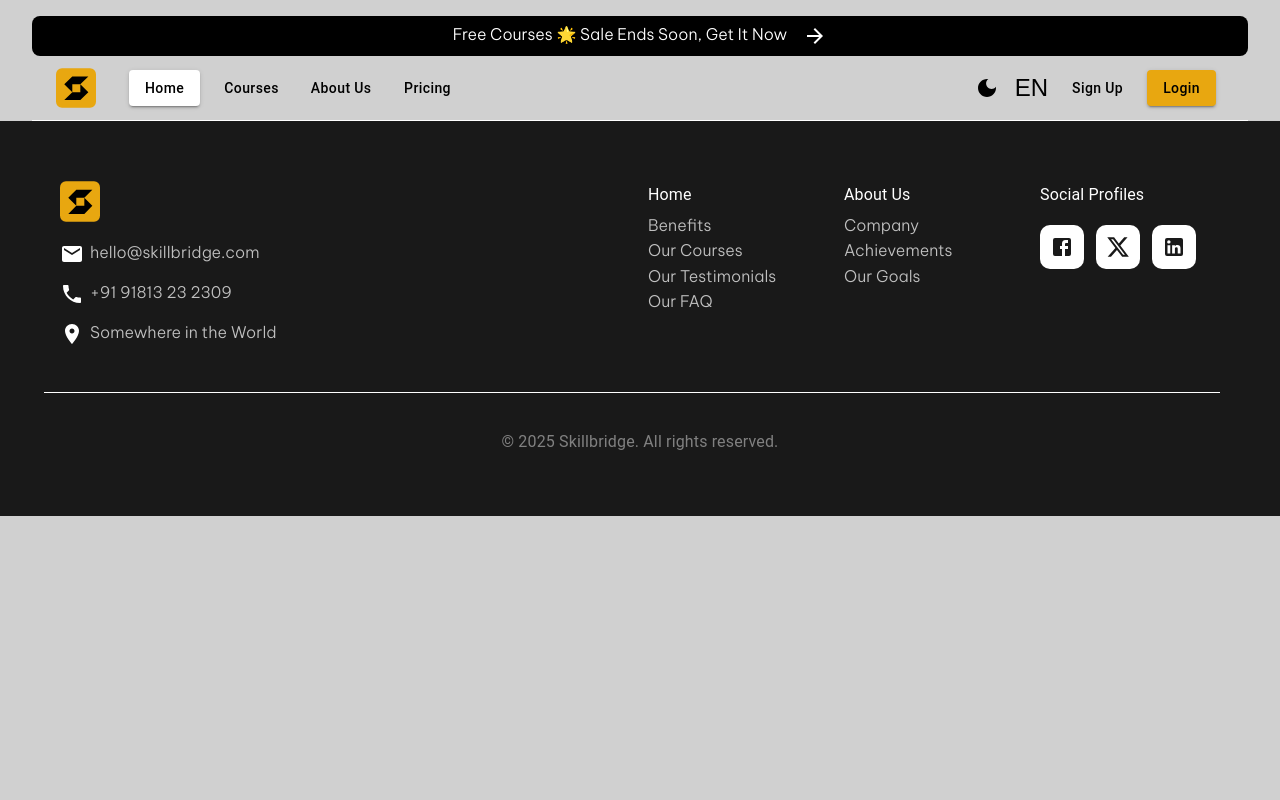
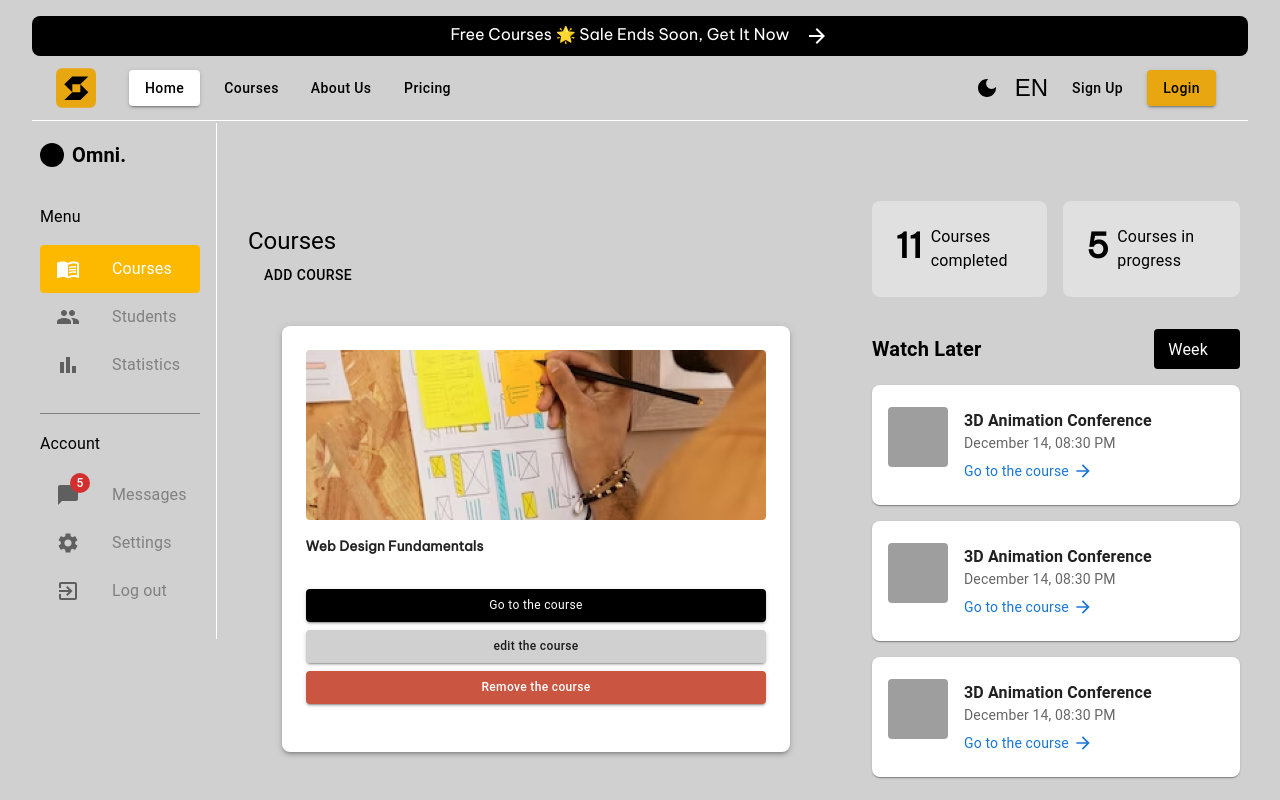
Before and after one commit to yousefkhalaf0/Skillbridge, a React (Create React App) app: page / in a window 1280 px wide. Shown: the top 800 px of the page. Built offline with nearby package versions, Linux system fonts and the light colour scheme; grey boxes are pictures that could not be loaded.

Commit message:
feat: integrate Dashboard page and CourseCard component; update Sidebar positioning

```diff
--- a/src/App.js
+++ b/src/App.js
@@ -3,8 +3,9 @@ import { BrowserRouter, Route, Routes } from "react-router-dom";
 import { useSelector } from "react-redux";
 import { useEffect } from 'react';
 import ResponsiveAppBar from "./utilities/subComponents/navBar/navBar";
-import Footer from '../src/utilities/subComponents/footer/footer'
-
+import CourseCard from "../src/utilities/subComponents/AdminPageComponents/CourseInAdminPage"
+import Footer from "../src/utilities/subComponents/footer/footer"
+import Dashboard from "./pages/DashboardPage"
 
 function App() {
   const theme = useSelector((state) => state.themeReducer);
@@ -21,8 +22,7 @@ function App() {
       <BrowserRouter>
         <ResponsiveAppBar />
         <Routes>
-          {/* <Route path="/" element={} /> */}
-
+          <Route path="/" element={<Dashboard />} />
         </Routes>
         <Footer />
       </BrowserRouter>
--- a/src/utilities/subComponents/AdminPageComponents/SideBar.jsx
+++ b/src/utilities/subComponents/AdminPageComponents/SideBar.jsx
@@ -4,7 +4,7 @@ import { MenuBook, People, BarChart, ChatBubble, Settings, ExitToApp, Visibility
 
 const Sidebar = () => {
   return (
-    <Box sx={{ width: 160, borderRight: "1px solid white", p: 2, position:{lg:"absolute"} ,top:{lg:"20.4vh"}}}>
+    <Box sx={{ width: 160, borderRight: "1px solid white", p: 2, position: { lg: "absolute" }, top: { lg: "15.4vh" } }}>
       <Box sx={{ display: "flex", alignItems: "center", mb: 4 }}>
         <Box sx={{ width: 24, height: 24, bgcolor: "black", borderRadius: "50%", mr: 1 }} />
         <Typography variant="h6" fontWeight="bold">Omni.</Typography>
```
Also changed, not shown: src/pages/DashboardPage.js (+9 -9 lines).
